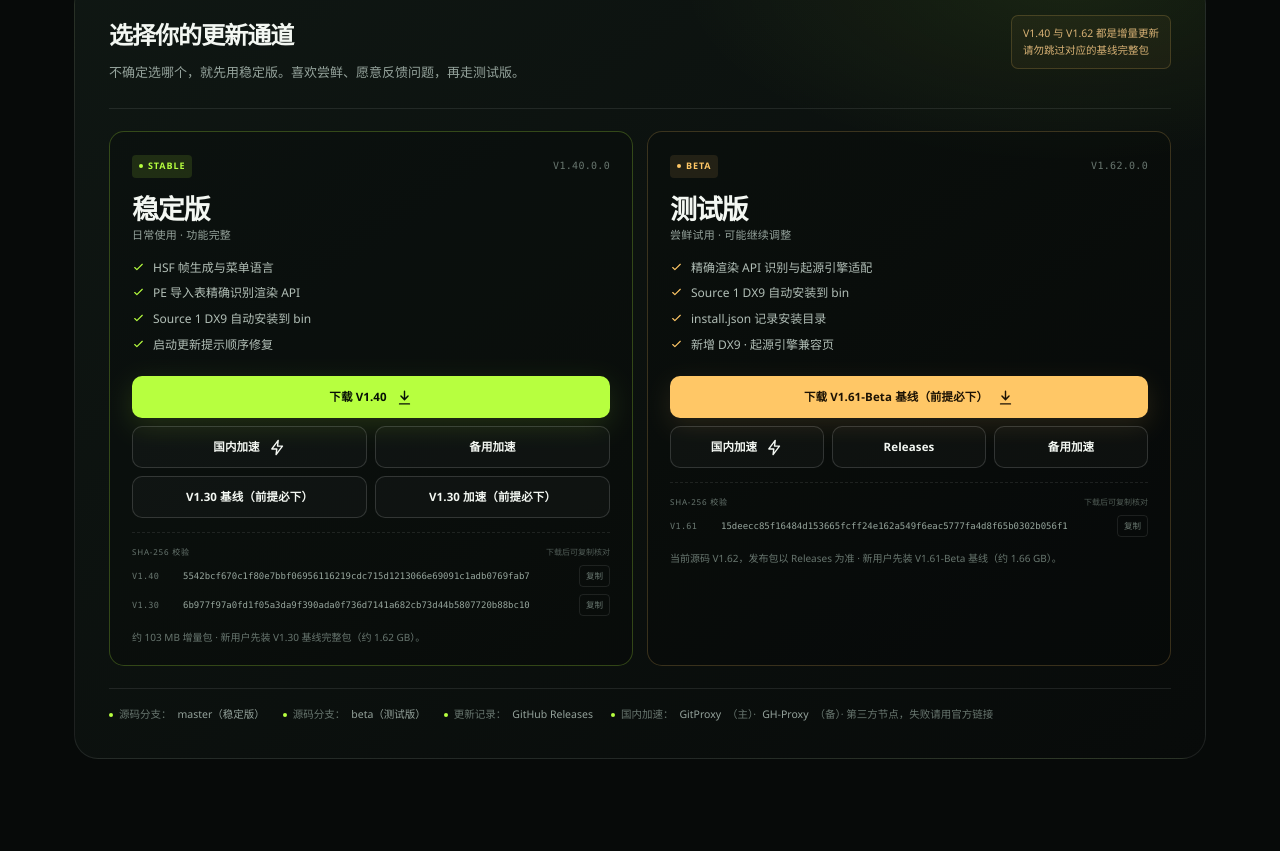
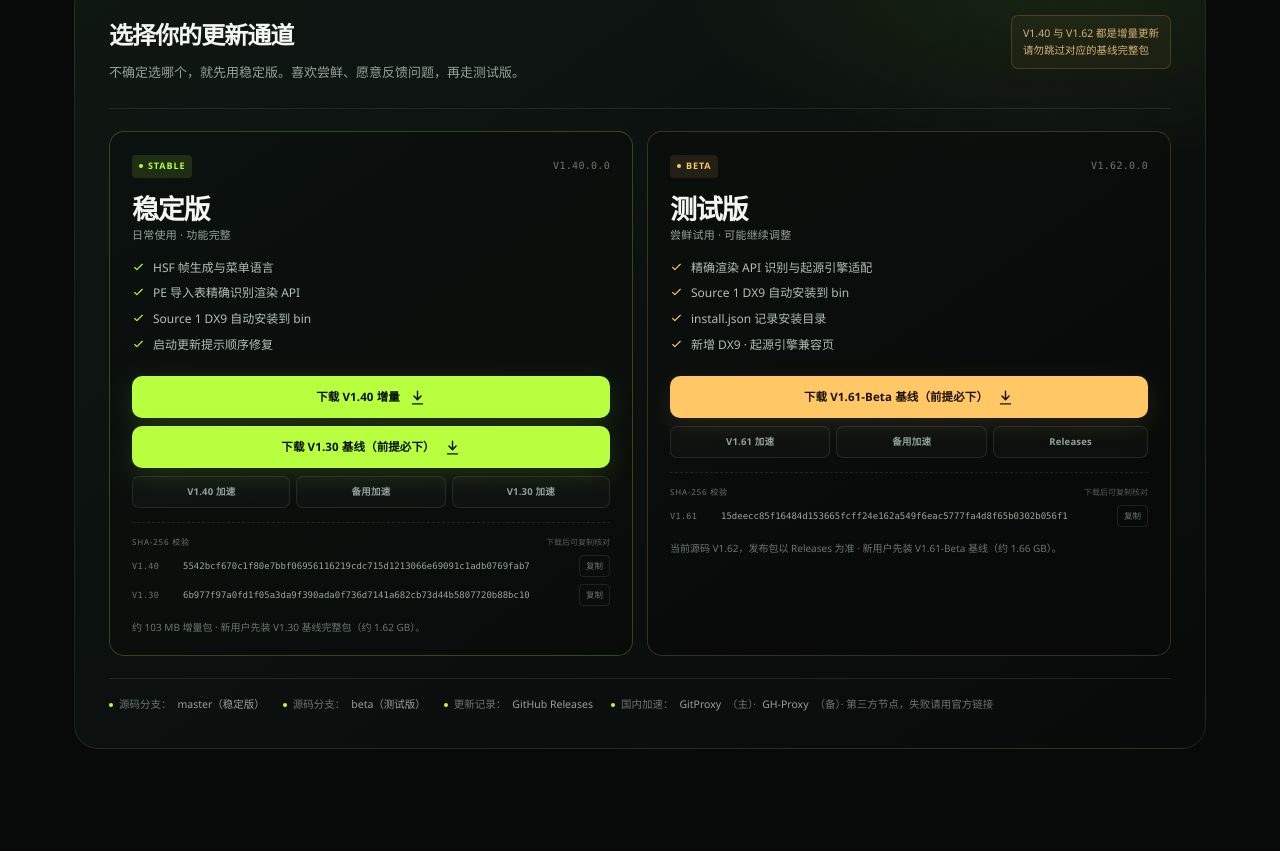
Before and after one commit to QSXK1314/DLSS-FrameGen-Enabler-and-DLSS5, a plain HTML site: page docs/index.html in a window 1280 px wide. Shown: the part 2620-3471 px from the top of the page. Drawn offline with Linux system fonts and the light colour scheme.

Commit message:
site: emphasize baseline and incremental downloads

```diff
--- a/docs/index.html
+++ b/docs/index.html
@@ -357,7 +357,9 @@ body::after{
 .version-actions .btn{flex:1;min-height:42px;padding:10px 12px;font-size:11.5px}
 .version-actions .btn-primary{flex:1 1 100%;color:#071006}
 .version-card.beta .btn-primary{background:var(--amber);color:#1c1204;box-shadow:0 8px 24px rgba(255,199,102,.12)}
-.version-actions.stable-actions .btn-secondary{flex:1 1 calc(50% - 4px)}
+.small-actions{display:flex;flex-wrap:wrap;gap:6px;margin-top:8px}
+.small-actions .btn{flex:1 1 auto;min-height:32px;padding:5px 9px;border-radius:7px;font-size:9.5px;font-weight:600;letter-spacing:.02em;color:var(--muted);border:1px solid var(--line);background:rgba(255,255,255,.02)}
+.small-actions .btn:hover{transform:none;color:var(--text);border-color:rgba(183,255,63,.3);background:rgba(183,255,63,.05)}
 .fine{margin-top:13px;color:var(--muted-2);font-size:10px;line-height:1.6}
 .hash-head{display:flex;align-items:center;justify-content:space-between;gap:10px;color:var(--muted-2);font-size:8px;letter-spacing:.1em}
 .hash-head span:last-child{letter-spacing:0;text-transform:none;opacity:.75}
@@ -735,18 +737,20 @@ body::after{
               <li><svg viewBox="0 0 24 24" fill="none" stroke="currentColor" stroke-width="2" stroke-linecap="round" stroke-linejoin="round"><path d="m5 12 4 4L19 6"/></svg>Source 1 DX9 自动安装到 bin</li>
               <li><svg viewBox="0 0 24 24" fill="none" stroke="currentColor" stroke-width="2" stroke-linecap="round" stroke-linejoin="round"><path d="m5 12 4 4L19 6"/></svg>启动更新提示顺序修复</li>
             </ul>
-            <div class="version-actions stable-actions">
+            <div class="version-actions">
               <a class="btn btn-primary" href="https://github.com/QSXK1314/DLSS-FrameGen-Enabler-and-DLSS5/releases/download/V1.40/DFGE-V1.40.zip" target="_blank" rel="noopener">
-                下载 V1.40
+                下载 V1.40 增量
                 <svg viewBox="0 0 24 24" fill="none" stroke="currentColor" stroke-width="2" stroke-linecap="round" stroke-linejoin="round" aria-hidden="true"><path d="M12 3v12m0 0 5-5m-5 5-5-5M5 21h14"/></svg>
               </a>
-              <a class="btn btn-secondary" href="https://api.gitproxy.dev/github.com/QSXK1314/DLSS-FrameGen-Enabler-and-DLSS5/releases/download/V1.40/DFGE-V1.40.zip" target="_blank" rel="noopener" title="GitProxy 国内加速节点；不通请换备用加速或官方链接">
-                国内加速
-                <svg viewBox="0 0 24 24" fill="none" stroke="currentColor" stroke-width="2" stroke-linecap="round" stroke-linejoin="round" aria-hidden="true"><path d="m13 2-9 12h7l-1 8 9-12h-7l1-8Z"/></svg>
+              <a class="btn btn-primary" href="https://github.com/QSXK1314/DLSS-FrameGen-Enabler-and-DLSS5/releases/download/V1.30/DFGE-V1.30.zip" target="_blank" rel="noopener">
+                下载 V1.30 基线（前提必下）
+                <svg viewBox="0 0 24 24" fill="none" stroke="currentColor" stroke-width="2" stroke-linecap="round" stroke-linejoin="round" aria-hidden="true"><path d="M12 3v12m0 0 5-5m-5 5-5-5M5 21h14"/></svg>
               </a>
-              <a class="btn btn-secondary" href="https://gh-proxy.org/https://github.com/QSXK1314/DLSS-FrameGen-Enabler-and-DLSS5/releases/download/V1.40/DFGE-V1.40.zip" target="_blank" rel="noopener" title="备用加速节点；不通请用 GitHub 官方链接">备用加速</a>
-              <a class="btn btn-secondary" href="https://github.com/QSXK1314/DLSS-FrameGen-Enabler-and-DLSS5/releases/download/V1.30/DFGE-V1.30.zip" target="_blank" rel="noopener">V1.30 基线（前提必下）</a>
-              <a class="btn btn-secondary" href="https://api.gitproxy.dev/github.com/QSXK1314/DLSS-FrameGen-Enabler-and-DLSS5/releases/download/V1.30/DFGE-V1.30.zip" target="_blank" rel="noopener" title="V1.30 基线加速包（前提必下）；不通请用 GitHub 官方链接">V1.30 加速（前提必下）</a>
+            </div>
+            <div class="small-actions">
+              <a class="btn btn-secondary" href="https://api.gitproxy.dev/github.com/QSXK1314/DLSS-FrameGen-Enabler-and-DLSS5/releases/download/V1.40/DFGE-V1.40.zip" target="_blank" rel="noopener" title="V1.40 增量包国内加速；不通请用备用加速或官方链接">V1.40 加速</a>
+              <a class="btn btn-secondary" href="https://gh-proxy.org/https://github.com/QSXK1314/DLSS-FrameGen-Enabler-and-DLSS5/releases/download/V1.40/DFGE-V1.40.zip" target="_blank" rel="noopener" title="V1.40 增量包备用加速；不通请用官方链接">备用加速</a>
+              <a class="btn btn-secondary" href="https://api.gitproxy.dev/github.com/QSXK1314/DLSS-FrameGen-Enabler-and-DLSS5/releases/download/V1.30/DFGE-V1.30.zip" target="_blank" rel="noopener" title="V1.30 基线加速包（前提必下）；不通请用官方链接">V1.30 加速</a>
             </div>
             <div class="hash-list" aria-label="SHA-256 校验值">
               <div class="hash-head"><span>SHA-256 校验</span><span>下载后可复制核对</span></div>
@@ -773,12 +777,11 @@ body::after{
                 下载 V1.61-Beta 基线（前提必下）
                 <svg viewBox="0 0 24 24" fill="none" stroke="currentColor" stroke-width="2" stroke-linecap="round" stroke-linejoin="round" aria-hidden="true"><path d="M12 3v12m0 0 5-5m-5 5-5-5M5 21h14"/></svg>
               </a>
-              <a class="btn btn-secondary" href="https://api.gitproxy.dev/github.com/QSXK1314/DLSS-FrameGen-Enabler-and-DLSS5/releases/download/V1.61-beta/DFGE-V1.61.Beta.zip" target="_blank" rel="noopener" title="GitProxy 国内加速节点；不通请换备用加速或官方链接">
-                国内加速
-                <svg viewBox="0 0 24 24" fill="none" stroke="currentColor" stroke-width="2" stroke-linecap="round" stroke-linejoin="round" aria-hidden="true"><path d="m13 2-9 12h7l-1 8 9-12h-7l1-8Z"/></svg>
-              </a>
+            </div>
+            <div class="small-actions">
+              <a class="btn btn-secondary" href="https://api.gitproxy.dev/github.com/QSXK1314/DLSS-FrameGen-Enabler-and-DLSS5/releases/download/V1.61-beta/DFGE-V1.61.Beta.zip" target="_blank" rel="noopener" title="V1.61-Beta 基线国内加速；不通请用备用加速或官方链接">V1.61 加速</a>
+              <a class="btn btn-secondary" href="https://gh-proxy.org/https://github.com/QSXK1314/DLSS-FrameGen-Enabler-and-DLSS5/releases/download/V1.61-beta/DFGE-V1.61.Beta.zip" target="_blank" rel="noopener" title="V1.61-Beta 基线备用加速；不通请用官方链接">备用加速</a>
               <a class="btn btn-secondary" href="https://github.com/QSXK1314/DLSS-FrameGen-Enabler-and-DLSS5/releases" target="_blank" rel="noopener">Releases</a>
-              <a class="btn btn-secondary" href="https://gh-proxy.org/https://github.com/QSXK1314/DLSS-FrameGen-Enabler-and-DLSS5/releases/download/V1.61-beta/DFGE-V1.61.Beta.zip" target="_blank" rel="noopener" title="备用加速节点；不通请用 GitHub 官方链接">备用加速</a>
             </div>
             <div class="hash-list" aria-label="SHA-256 校验值">
               <div class="hash-head"><span>SHA-256 校验</span><span>下载后可复制核对</span></div>
```
